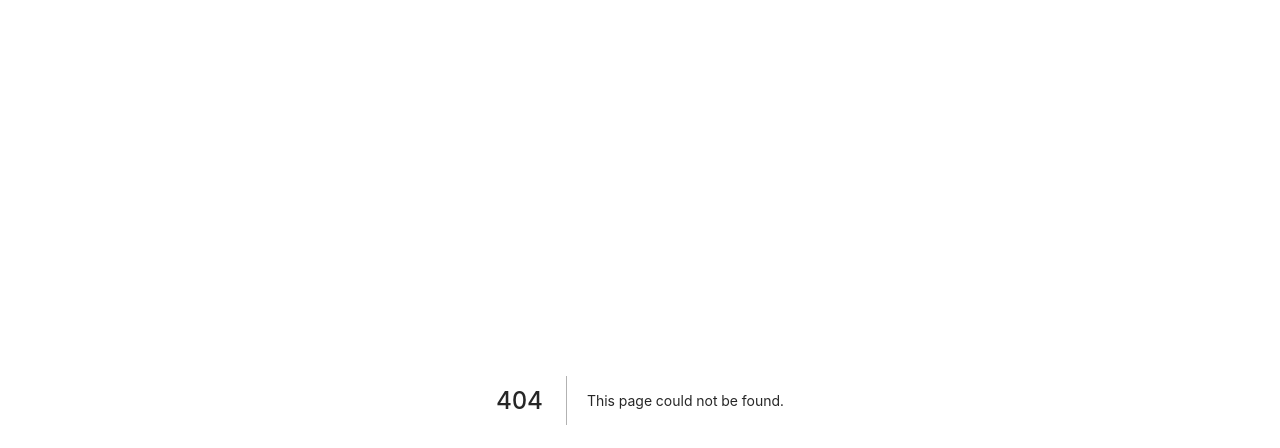
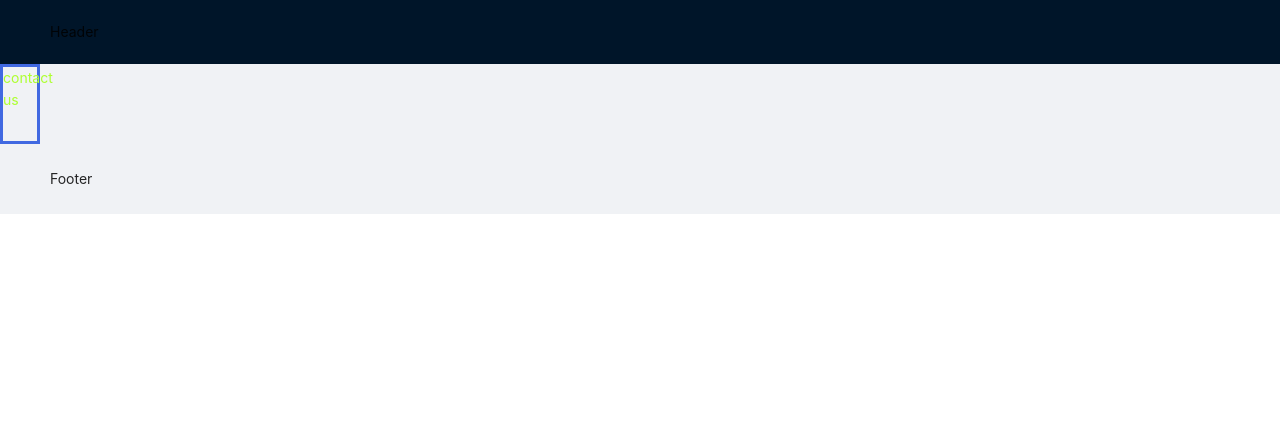
Before and after one commit to sammwafy/dopay, a Next.js app: page /contactus in a window 1280 px wide. Before the commit this address had no page. Shown: the top 448 px of the page. Built offline with nearby package versions, Linux system fonts and the light colour scheme; what react-css-theme-switcher would draw is missing.

Commit message:
init files

```diff
--- /dev/null
+++ b/components/contactUS/ContactUs.js
@@ -0,0 +1,10 @@
+import { ContactStyle } from "./styles/ContactUs.styled";
+
+const ContactUs = () => {
+  return (
+    <ContactStyle>
+      <div>contact us</div>
+    </ContactStyle>
+  );
+};
+export default ContactUs;
--- /dev/null
+++ b/components/contactUS/styles/ContactUs.styled.js
@@ -0,0 +1,8 @@
+import styled from "styled-components";
+
+export const ContactStyle = styled.div`
+  border: 3px royalblue solid;
+  height: 80px;
+  width: 40px;
+  color: greenyellow;
+`;
--- /dev/null
+++ b/pages/contactus.js
@@ -0,0 +1,12 @@
+import Layout from "../components/Layout/Layout.js";
+import ContactUs from "../components/contactUs/ContactUs.js";
+
+const contactus = () => {
+  return (
+    <Layout>
+      <ContactUs />
+    </Layout>
+  );
+};
+
+export default contactus;
```
Also changed, not shown: components/404/E404.js (added, +10 -0 lines), components/404/styles/E404.styled.js (added, +8 -0 lines), components/commingSoon/CommingSoon.js (added, +10 -0 lines), components/commingSoon/styles/CommingSoon.styled.js (added, +8 -0 lines), pages/comsoon.js (added, +12 -0 lines), pages/error404.js (added, +12 -0 lines).
